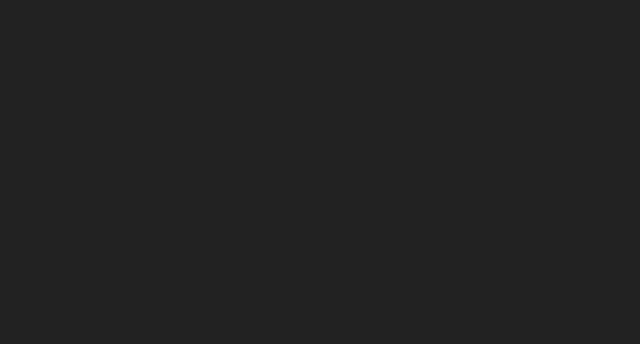
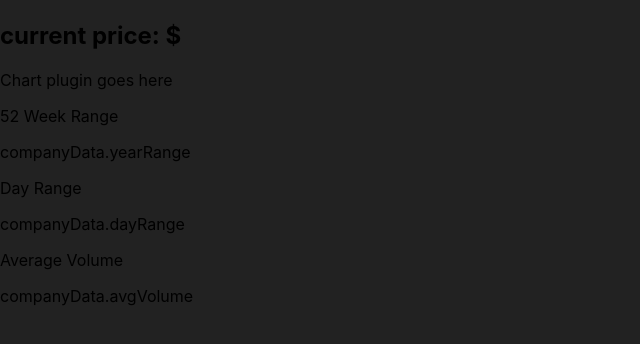
Before and after one commit to Heiner000/project-4-client, a React (Create React App) app: page /company/1 in a window 1280 px wide. Before the commit this address had no page. Shown: the top 344 px of the page, without its empty margins (0-640 px from the left). Built offline with nearby package versions, Linux system fonts and the light colour scheme; no server answers.

Commit message:
stubs out Company.jsx - needs more company data from backend soup function

```diff
--- a/src/App.js
+++ b/src/App.js
@@ -19,7 +19,7 @@ function App() {
           element={<Profile/>}
         />
         <Route
-          path='/company'
+          path='/company/:ticker'
           element={<Company/>}
         />
         <Route
--- a/src/pages/Company.jsx
+++ b/src/pages/Company.jsx
@@ -1,7 +1,7 @@
 import React, {useState, useEffect } from 'react'
 import axios from 'axios'
 
-export default function Company({ ticker }){
+export default function Company({ ticker= 'aapl' }){
     const [companyData, setCompanyData] = useState({ name: '', price: ''})
 
     useEffect(() => {
@@ -21,7 +21,18 @@ export default function Company({ ticker }){
         <div>
             <h1>{companyData.name}</h1>
 
-            <p>current price: {companyData.price}</p>
+            <h2>current price: ${companyData.price}</h2>
+
+            <div className='chart-div'>Chart plugin goes here</div>
+
+            <p className='key-data'>52 Week Range</p>
+            <p>companyData.yearRange</p>
+
+            <p className='key-data'>Day Range</p>
+            <p>companyData.dayRange</p>
+
+            <p className="key-data">Average Volume</p>
+            <p>companyData.avgVolume</p>
         </div>
     )
 }
--- a/src/pages/HomePage.jsx
+++ b/src/pages/HomePage.jsx
@@ -44,6 +44,7 @@ export default function HomePage(){
             </select>
             {/* <button onClick={add this stock}>add +</button> */}
             {/* <p>{stocks}</p> */}
+
         </div>
     )
 }
```
